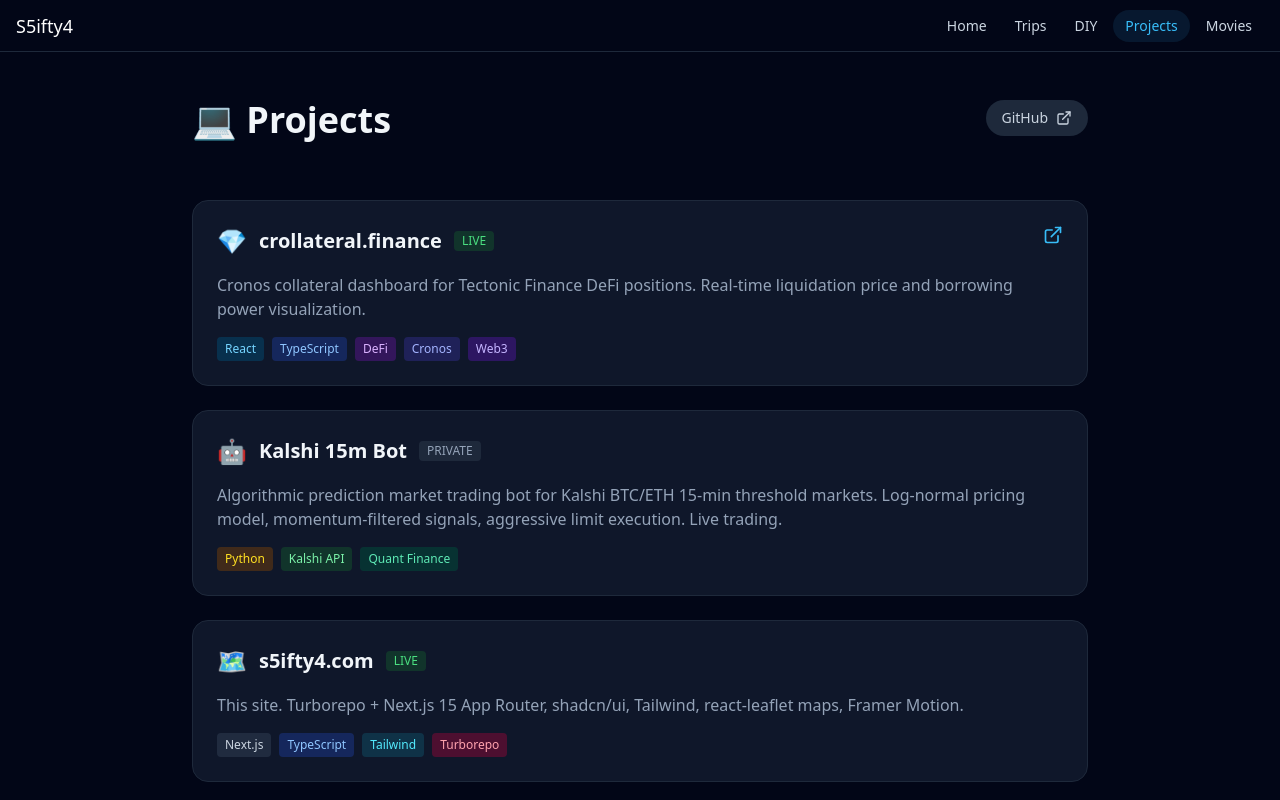
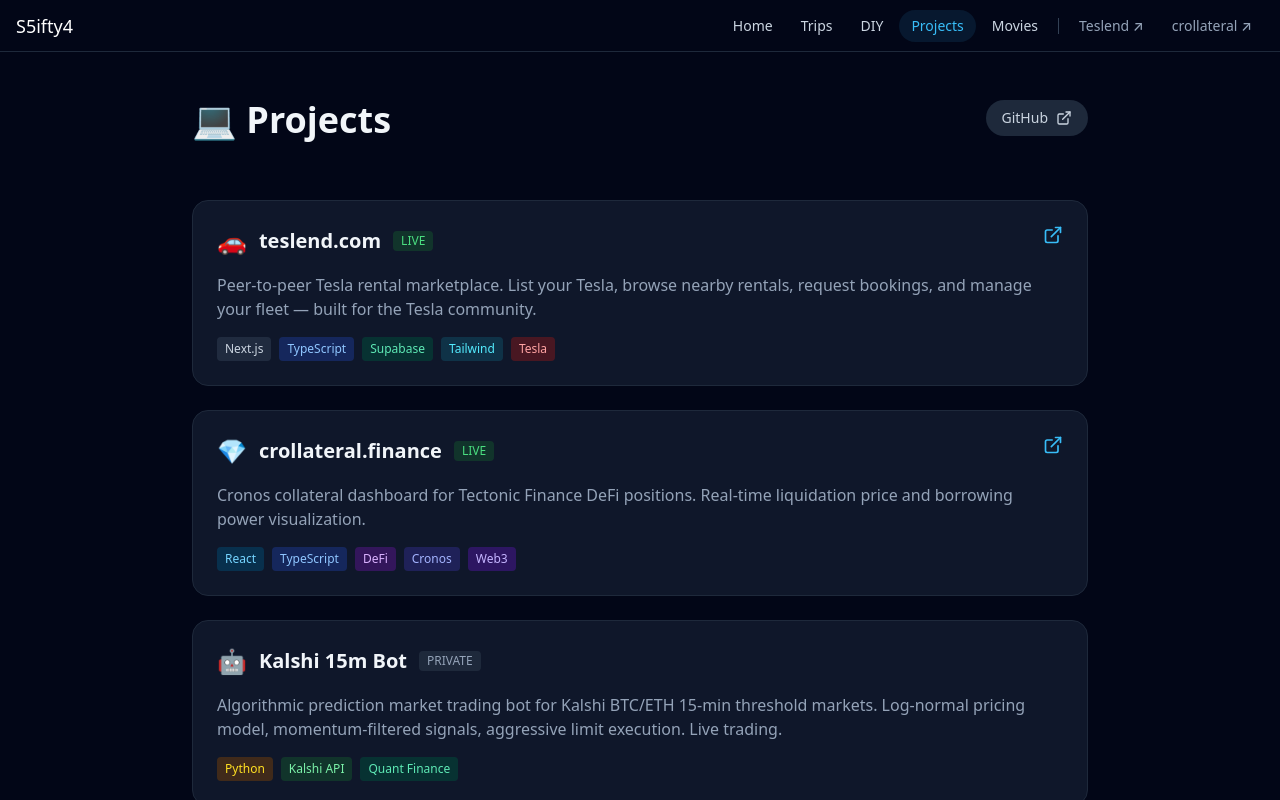
Before and after one commit to S5ifty4/s5ifty4, a Next.js app in the folder apps/web/: page /projects in a window 1280 px wide. Shown: the top 800 px of the page. Built offline with nearby package versions, Linux system fonts and the light colour scheme.

Commit message:
feat: add teslend to projects, add crollateral + teslend nav links

```diff
--- a/apps/web/app/projects/page.tsx
+++ b/apps/web/app/projects/page.tsx
@@ -13,6 +13,14 @@
 }
 
 const projects: Project[] = [
+  {
+    emoji: "🚗",
+    name: "teslend.com",
+    desc: "Peer-to-peer Tesla rental marketplace. List your Tesla, browse nearby rentals, request bookings, and manage your fleet — built for the Tesla community.",
+    status: "LIVE",
+    url: "https://teslend.com",
+    tags: ["Next.js", "TypeScript", "Supabase", "Tailwind", "Tesla"],
+  },
   {
     emoji: "💎",
     name: "crollateral.finance",
@@ -64,6 +72,8 @@
   Turborepo: "bg-rose-900/50 text-rose-300",
   "Crypto.com API": "bg-blue-900/50 text-blue-300",
   Backtesting: "bg-orange-900/50 text-orange-300",
+  Supabase: "bg-emerald-900/50 text-emerald-300",
+  Tesla: "bg-red-900/50 text-red-300",
 };
 
 export default function ProjectsPage() {
--- a/apps/web/components/nav.tsx
+++ b/apps/web/components/nav.tsx
@@ -10,6 +10,11 @@
   { href: "/diy", label: "DIY" },
   { href: "/projects", label: "Projects" },
   { href: "/movies", label: "Movies" },
+];
+
+const externalLinks = [
+  { href: "https://teslend.com", label: "Teslend" },
+  { href: "https://crollateral.finance", label: "crollateral" },
 ];
 
 export function Nav() {
@@ -39,6 +44,18 @@
               </Link>
             );
           })}
+          <div className="w-px h-4 bg-slate-700 mx-1" />
+          {externalLinks.map((link) => (
+            <a
+              key={link.href}
+              href={link.href}
+              target="_blank"
+              rel="noopener noreferrer"
+              className="px-3 py-1.5 rounded-full text-sm font-medium transition-colors text-slate-400 hover:text-sky-400 hover:bg-sky-400/10"
+            >
+              {link.label} ↗
+            </a>
+          ))}
         </div>
       </div>
     </nav>
```
